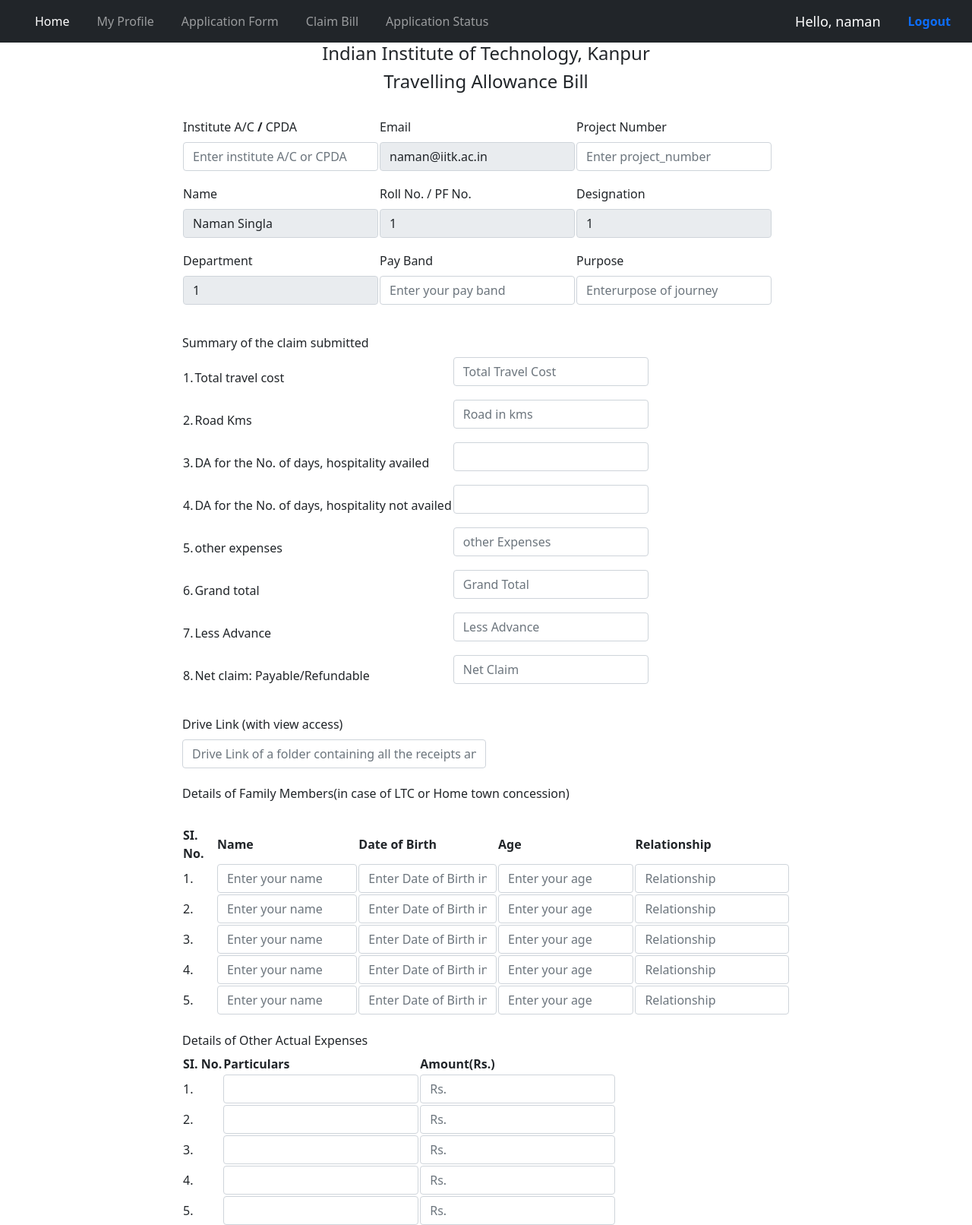
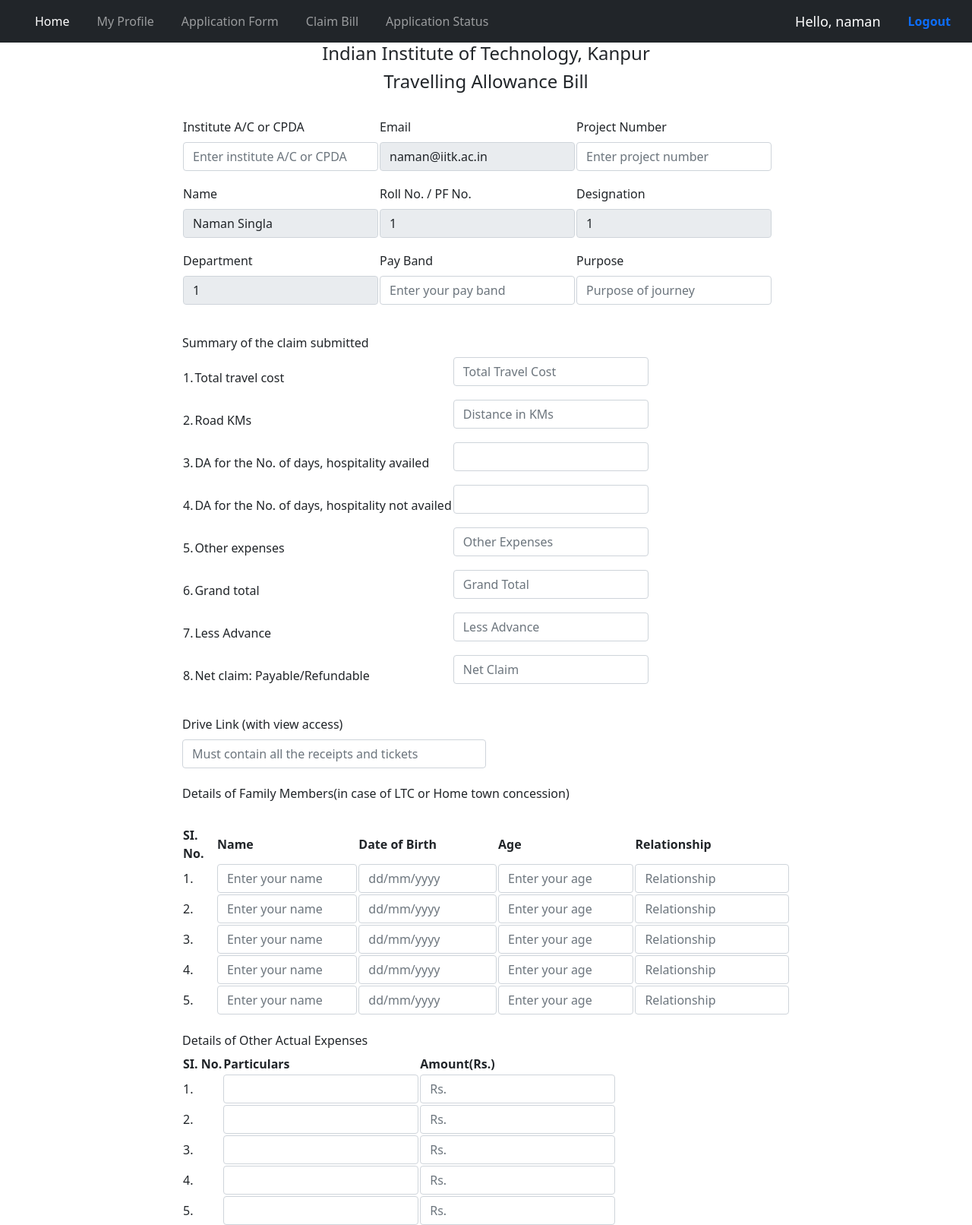
Before and after one commit to mohitg20/TA-Reimbursement-Project, a Django app: page /form in a window 1280 px wide. Shown: the top 1612 px of the page at 76% size. Run offline with Django 4.2, Linux system fonts and the light colour scheme; a user stored in the database is signed in; data comes from the database, SQL or seed files in the repository; both versions use the stored data as it was after the commit; data that the repository does not hold is empty; some libraries are stand-ins or nearby versions.

Commit message:
Beautified the forms

```diff
--- a/TA_reimbursementProject/templates/base.html
+++ b/TA_reimbursementProject/templates/base.html
@@ -1,4 +1,5 @@
 {% extends 'baseportal.html' %}
+
 {% block head %}
   <!-- Required meta tags -->
   <meta charset="utf-8">
--- a/TA_reimbursementProject/templates/form.html
+++ b/TA_reimbursementProject/templates/form.html
@@ -11,7 +11,7 @@
     <tr>
         <td>
             <div class="form-group mb-3" >
-                <label class="form-label" for="institute">Institute A/C <b>/</b> CPDA</label>
+                <label class="form-label" for="institute">Institute A/C  or  CPDA</label>
                 <input class="form-control" type="text" id="institute" name="institute" placeholder="Enter institute A/C or CPDA">
             </div>
         </td>
@@ -24,7 +24,7 @@
         <td>
             <div class="form-group mb-3" >
                 <label class="form-label" for="project_number">Project Number</label>
-                <input class="form-control" type="number" id="project_number" name="project_number" placeholder="Enter project_number">
+                <input class="form-control" type="number" id="project_number" name="project_number" placeholder="Enter project number">
             </div>
         </td>
     </tr>
@@ -65,7 +65,7 @@
         <td>
             <div class="form-group mb-3" >
                 <label class="form-label" for="purpose">Purpose</label>
-                <input class="form-control" type="text" id="purpose" name="purpose" placeholder="Enterurpose of journey">
+                <input class="form-control" type="text" id="purpose" name="purpose" placeholder="Purpose of journey">
             </div>
         </td>
     </tr>
@@ -92,11 +92,11 @@
             2.
         </td>
         <td>
-            Road Kms
+            Road KMs
         </td>
         <td>
             <div class="form-group mb-3" >
-                <input class="form-control" type="number" id="road_kms" name="road_kms" placeholder="Road in kms">
+                <input class="form-control" type="number" id="road_kms" name="road_kms" placeholder="Distance in KMs">
             </div>
         </td>
     </tr>
@@ -131,11 +131,11 @@
             5.
         </td>
         <td>
-            other expenses
+            Other expenses
         </td>
         <td>
             <div class="form-group mb-3" >
-                <input class="form-control" type="number" id="expenses" name="expenses" placeholder="other Expenses">
+                <input class="form-control" type="number" id="expenses" name="expenses" placeholder="Other Expenses">
             </div>
         </td>
     </tr>
@@ -182,7 +182,7 @@
 <br>
 <div class="col-md-6">
     <label for="drivelink" class="form-label">Drive Link (with view access)</label>
-    <input type="text" class="form-control" id="drivelink" name="drivelink" placeholder="Drive Link of a folder containing all the receipts and tickets" >
+    <input type="text" class="form-control" id="drivelink" name="drivelink" placeholder="Must contain all the receipts and tickets" >
   </div>
 <br>
 <h6>Details of Family Members(in case of LTC or Home town concession)</h6>
@@ -213,7 +213,7 @@
             <input class="form-control" type="text" id="name1" name="name1" placeholder="Enter your name">
         </td>
         <td>
-            <input class="form-control" type="text" id="date1" name="date1" placeholder="Enter Date of Birth in dd/mm/yyyy format">
+            <input class="form-control" type="text" id="date1" name="date1" placeholder="dd/mm/yyyy">
         </td>
         <td>
             <input class="form-control" type="number" id="age1" name="age1" placeholder="Enter your age">
@@ -230,7 +230,7 @@
             <input class="form-control" type="text" id="name2" name="name2" placeholder="Enter your name">
         </td>
         <td>
-            <input class="form-control" type="text" id="date2" name="date2" placeholder="Enter Date of Birth in dd/mm/yyyy format">
+            <input class="form-control" type="text" id="date2" name="date2" placeholder="dd/mm/yyyy">
         </td>
         <td>
             <input class="form-control" type="number" id="age2" name="age2" placeholder="Enter your age">
@@ -247,7 +247,7 @@
             <input class="form-control" type="text" id="name3" name="name3" placeholder="Enter your name">
         </td>
         <td>
-            <input class="form-control" type="text" id="date3" name="date3" placeholder="Enter Date of Birth in dd/mm/yyyy format">
+            <input class="form-control" type="text" id="date3" name="date3" placeholder="dd/mm/yyyy">
         </td>
         <td>
             <input class="form-control" type="number" id="age3" name="age3" placeholder="Enter your age">
@@ -264,7 +264,7 @@
             <input class="form-control" type="text" id="name4" name="name4" placeholder="Enter your name">
         </td>
         <td>
-            <input class="form-control" type="text" id="date4" name="date4" placeholder="Enter Date of Birth in dd/mm/yyyy format">
+            <input class="form-control" type="text" id="date4" name="date4" placeholder="dd/mm/yyyy">
         </td>
         <td>
             <input class="form-control" type="number" id="age4" name="age4" placeholder="Enter your age">
@@ -281,7 +281,7 @@
             <input class="form-control" type="text" id="name5" name="name5" placeholder="Enter your name">
         </td>
         <td>
-            <input class="form-control" type="text" id="date5" name="date5" placeholder="Enter Date of Birth in dd/mm/yyyy format">
+            <input class="form-control" type="text" id="date5" name="date5" placeholder="dd/mm/yyyy">
         </td>
         <td>
             <input class="form-control" type="number" id="age5" name="age5" placeholder="Enter your age">
--- a/TA_reimbursementProject/templates/user_profile.html
+++ b/TA_reimbursementProject/templates/user_profile.html
@@ -76,4 +76,5 @@
           <button type="submit" class="btn btn-primary">Submit</button>
         </div>
       </form>
+
 {% endblock body %}
```
Also changed, not shown: TA_reimbursementProject/templates/application.html (+12 -12 lines), TA_reimbursementProject/db.sqlite3.
